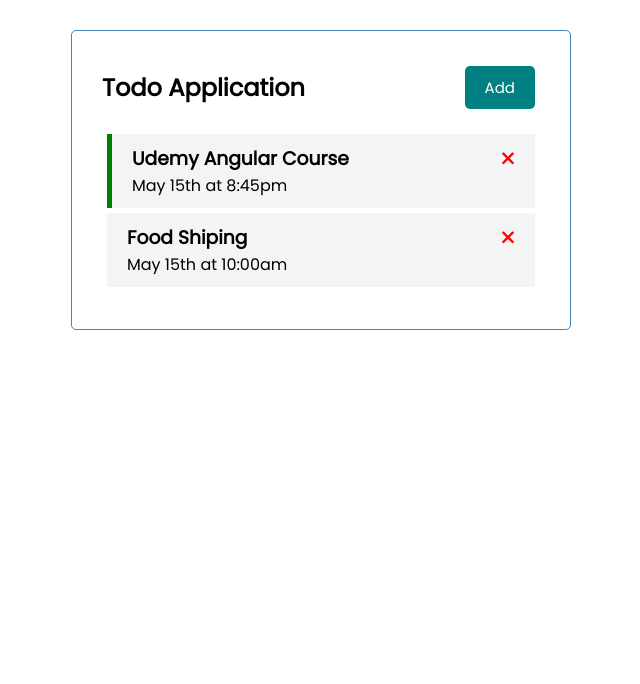
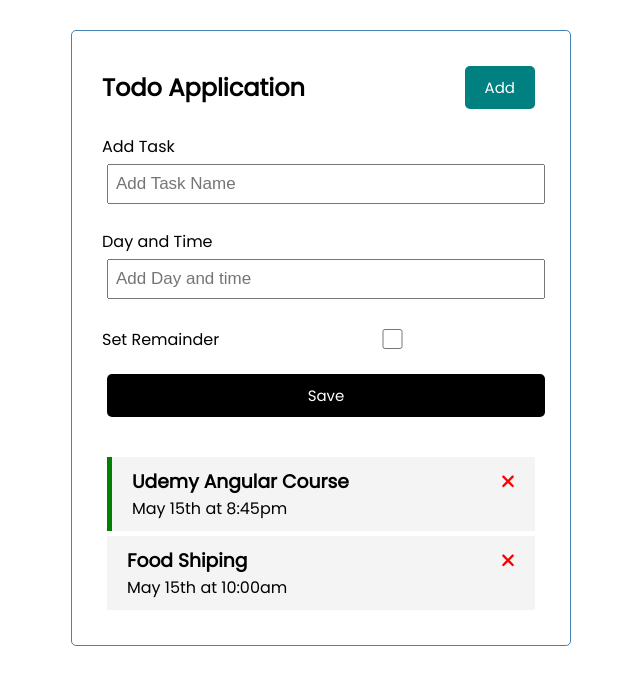
Before and after one commit to aamahi/todo-Angular, an Angular app: page / in a window 1280 px wide. Shown: the top 684 px of the page, without its empty margins (319-959 px from the left). Built offline with nearby package versions, Linux system fonts and the light colour scheme; data requests are answered from the project's data file.

Commit message:
Add-Task form added

```diff
--- a/src/app/app.module.ts
+++ b/src/app/app.module.ts
@@ -9,6 +9,7 @@
 import { TaskItemComponent } from './components/task-item/task-item.component';
 import { FontAwesomeModule } from '@fortawesome/angular-fontawesome';
 import { HttpClientModule } from "@angular/common/http";
+import { AddTaskComponent } from './components/add-task/add-task.component';
 
 @NgModule({
   declarations: [
@@ -16,7 +17,8 @@
     HeaderComponent,
     ButtonComponent,
     TasksComponent,
-    TaskItemComponent
+    TaskItemComponent,
+    AddTaskComponent
   ],
   imports: [
     BrowserModule,
--- /dev/null
+++ b/src/app/components/add-task/add-task.component.html
@@ -0,0 +1,15 @@
+<form class="add-form">
+  <div class="form-control">
+    <label for="text">Add Task</label>
+    <input type="text" name="text" id="text" placeholder="Add Task Name">
+  </div>
+  <div class="form-control">
+    <label for="day">Day and Time</label>
+    <input type="text" name="day" id="day" placeholder="Add Day and time">
+  </div>
+  <div class="form-control form-control-check">
+    <label for="remainder">Set Remainder</label>
+    <input type="checkbox" name="remainder" id="remainder">
+  </div>
+  <input type="submit" value="Save" class="btn btn-block">
+</form>
--- /dev/null
+++ b/src/app/components/add-task/add-task.component.scss
@@ -0,0 +1,3 @@
+.add-form{
+  margin-bottom: 40px;
+}
--- /dev/null
+++ b/src/app/components/add-task/add-task.component.ts
@@ -0,0 +1,15 @@
+import { Component, OnInit } from '@angular/core';
+
+@Component({
+  selector: 'app-add-task',
+  templateUrl: './add-task.component.html',
+  styleUrls: ['./add-task.component.scss']
+})
+export class AddTaskComponent implements OnInit {
+
+  constructor() { }
+
+  ngOnInit(): void {
+  }
+
+}
--- a/src/app/components/tasks/tasks.component.html
+++ b/src/app/components/tasks/tasks.component.html
@@ -1,3 +1,4 @@
+<app-add-task></app-add-task>
 <app-task-item
   *ngFor="let task of tasks"
   [task]="task"
```
Also changed, not shown: 1 other file (tests, documents, lock files or other folders).
